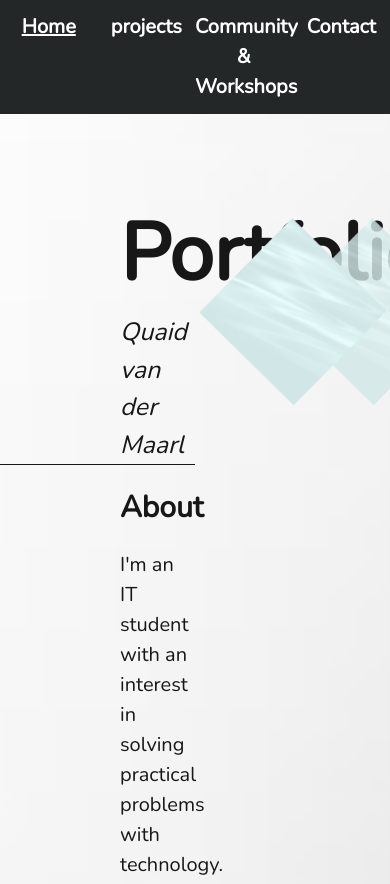
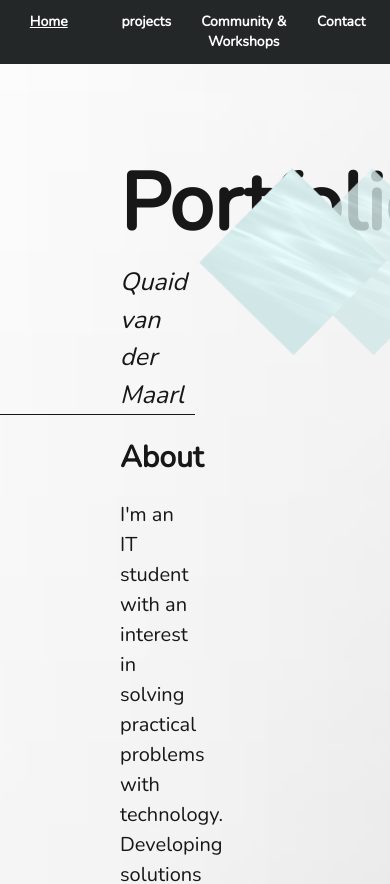
Before and after one commit to QuaidvdMaarl/Portfolio-Website, a Next.js app in the folder portfolio-updated/: page / in a window 390 px wide. Shown: the top 884 px of the page. Built offline with nearby package versions, Linux system fonts and the light colour scheme.

Commit message:
style(nav): fix font size responsiveness for mobile and desktop

```diff
--- a/portfolio-updated/app/components/navigationbar.tsx
+++ b/portfolio-updated/app/components/navigationbar.tsx
@@ -23,7 +23,7 @@ return (
             <Link
               key={link.href}
               href={link.href}
-              className={`pt-3 pb-3 font-bold text-[20px] text-white text-center hover:bg-[#5c6567] cursor-pointer ${
+              className={`pt-3 pb-3 font-bold text-sm md:text-base text-white text-center hover:bg-[#5c6567] cursor-pointer ${
                 pathname == link.href && "underline"
               }`}
             >
```
